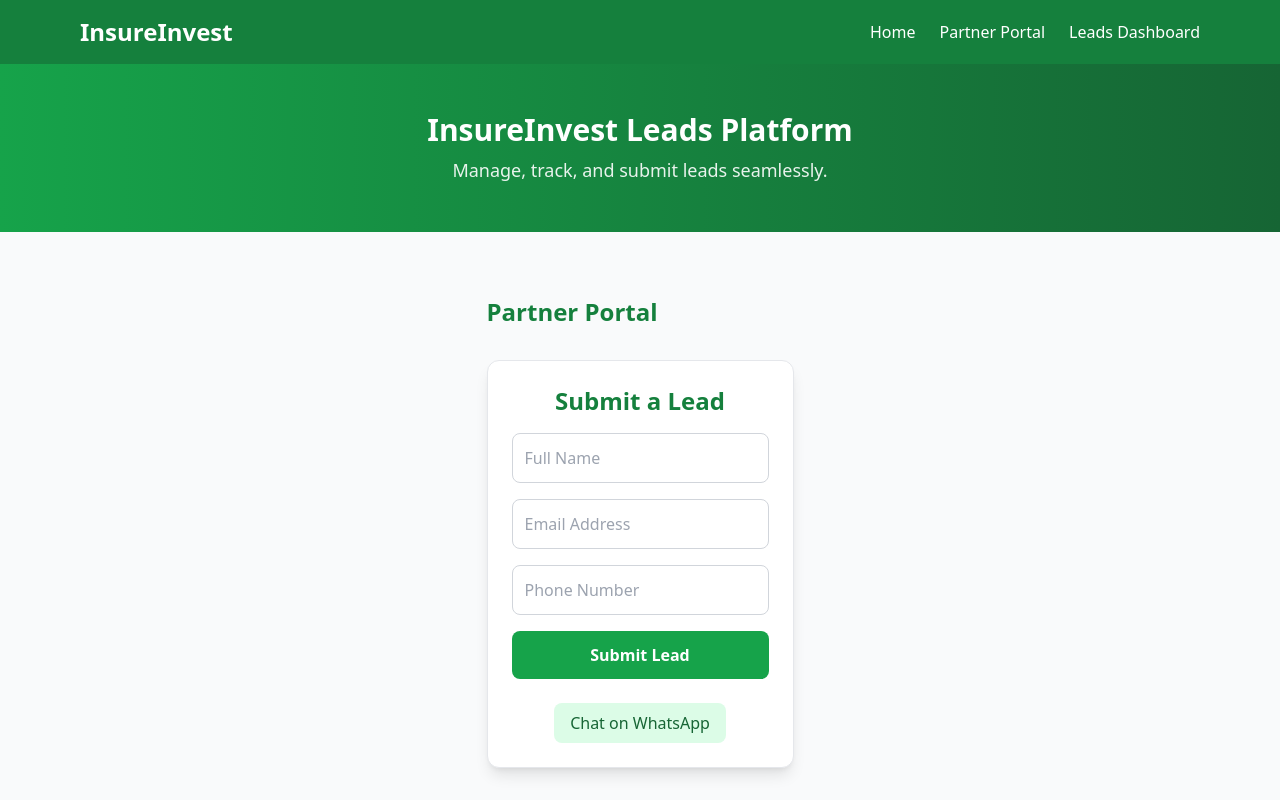
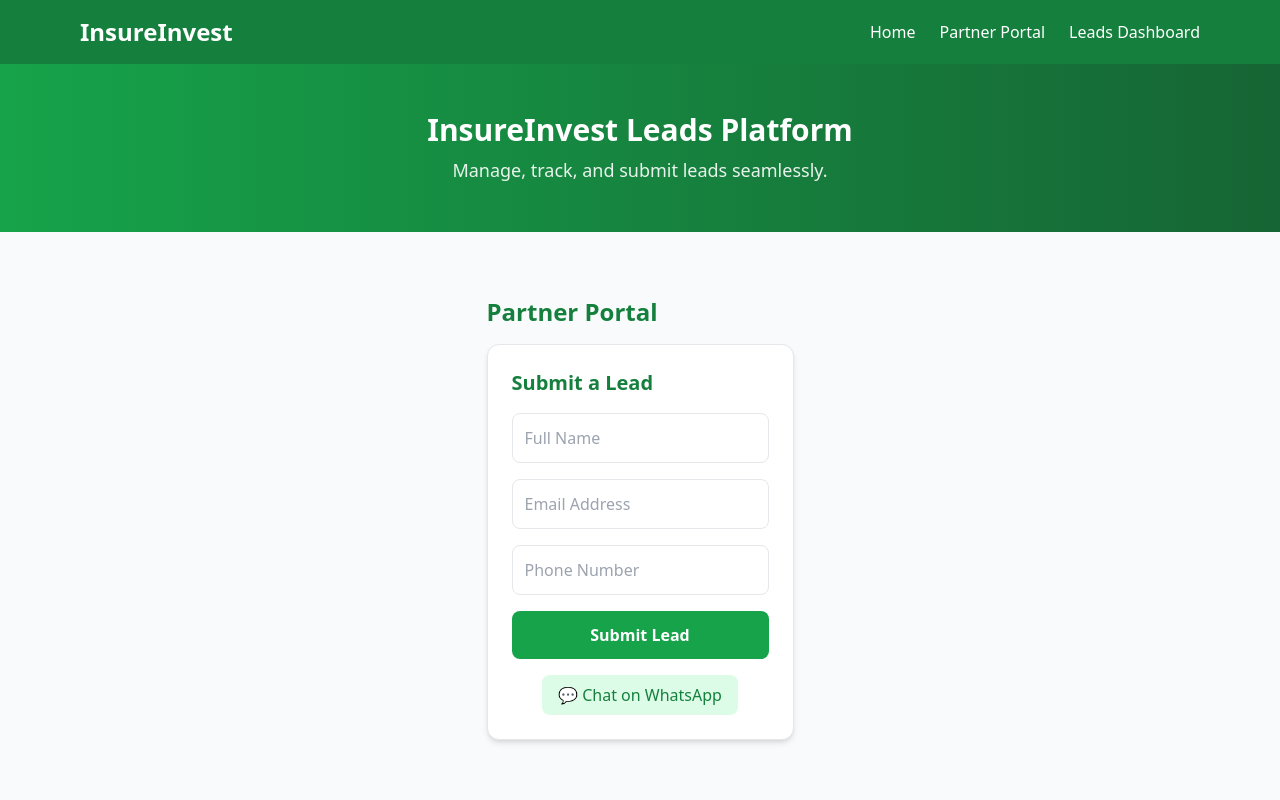
Before and after one commit to ew-prog/insure-invest-frontend, a React (Vite) app: page / in a window 1280 px wide. Shown: the top 800 px of the page. Built offline with nearby package versions, Linux system fonts and the light colour scheme.

Commit message:
Update LeadForm.jsx

```diff
--- a/src/LeadForm.jsx
+++ b/src/LeadForm.jsx
@@ -1,36 +1,38 @@
-import React, { useState } from "react"
+import React, { useState } from "react";
 
-function LeadForm() {
-  const [name, setName] = useState("")
-  const [email, setEmail] = useState("")
-  const [phone, setPhone] = useState("")
+function LeadForm({ onAddLead }) {
+  const [name, setName] = useState("");
+  const [email, setEmail] = useState("");
+  const [phone, setPhone] = useState("");
 
   const handleSubmit = async (e) => {
-    e.preventDefault()
+    e.preventDefault();
+
     try {
-      const response = await fetch(import.meta.env.VITE_API_URL, {
+      const response = await fetch(`${import.meta.env.VITE_API_URL}/api/v1/leads`, {
         method: "POST",
         headers: { "Content-Type": "application/json" },
         body: JSON.stringify({ name, email, phone }),
-      })
+      });
 
-      if (!response.ok) throw new Error("Failed to submit lead")
+      if (!response.ok) throw new Error("Failed to submit lead");
 
-      alert("✅ Lead submitted successfully!")
-      setName("")
-      setEmail("")
-      setPhone("")
+      const newLead = await response.json();
+      onAddLead(newLead);
+
+      setName("");
+      setEmail("");
+      setPhone("");
+      alert("✅ Lead submitted successfully!");
     } catch (err) {
-      console.error("Submission error:", err)
-      alert("❌ Failed to submit lead. Please try again.")
+      console.error(err);
+      alert("❌ Failed to submit lead. Please try again.");
     }
-  }
+  };
 
   return (
-    <div className="max-w-md mx-auto mt-8 p-6 bg-white rounded-xl shadow-lg border border-gray-200">
-      <h2 className="text-2xl font-bold text-green-700 mb-4 text-center">
-        Submit a Lead
-      </h2>
+    <div className="bg-white p-6 rounded-xl shadow-md border border-gray-200">
+      <h2 className="text-xl font-bold text-green-700 mb-4">Submit a Lead</h2>
 
       <form onSubmit={handleSubmit} className="flex flex-col gap-4">
         <input
@@ -38,7 +40,7 @@
           placeholder="Full Name"
           value={name}
           onChange={(e) => setName(e.target.value)}
-          className="p-3 border border-gray-300 rounded-lg focus:outline-none focus:ring-2 focus:ring-green-400"
+          className="p-3 border rounded-lg focus:ring-2 focus:ring-green-400"
           required
         />
         <input
@@ -46,7 +48,7 @@
           placeholder="Email Address"
           value={email}
           onChange={(e) => setEmail(e.target.value)}
-          className="p-3 border border-gray-300 rounded-lg focus:outline-none focus:ring-2 focus:ring-green-400"
+          className="p-3 border rounded-lg focus:ring-2 focus:ring-green-400"
           required
         />
         <input
@@ -54,7 +56,7 @@
           placeholder="Phone Number"
           value={phone}
           onChange={(e) => setPhone(e.target.value)}
-          className="p-3 border border-gray-300 rounded-lg focus:outline-none focus:ring-2 focus:ring-green-400"
+          className="p-3 border rounded-lg focus:ring-2 focus:ring-green-400"
           required
         />
         <button
@@ -65,18 +67,18 @@
         </button>
       </form>
 
-      <div className="mt-6 text-center">
+      <div className="mt-4 text-center">
         <a
-          href="https://wa.me/256774905936?text=Hello%20let%20us%20help%20you"
+          href="https://wa.me/256774905936?text=Hello%20InsureInvest!"
           target="_blank"
           rel="noopener noreferrer"
-          className="inline-block px-4 py-2 bg-green-100 text-green-800 font-medium rounded-lg hover:bg-green-200 transition-colors"
+          className="inline-block px-4 py-2 bg-green-100 text-green-700 font-medium rounded-lg hover:bg-green-200"
         >
-          Chat on WhatsApp
+          💬 Chat on WhatsApp
         </a>
       </div>
     </div>
-  )
+  );
 }
 
-export default LeadForm
+export default LeadForm;
```
